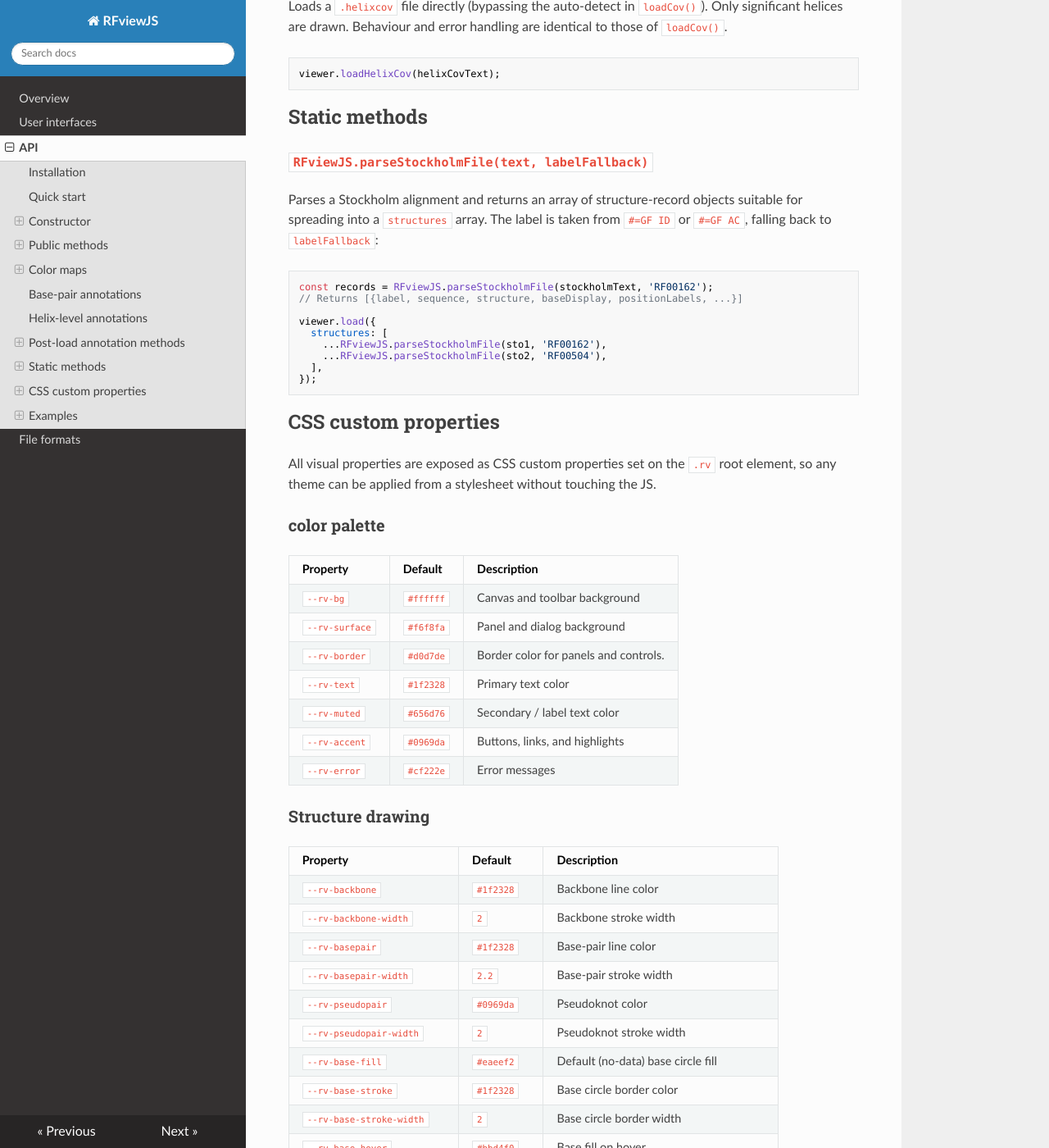
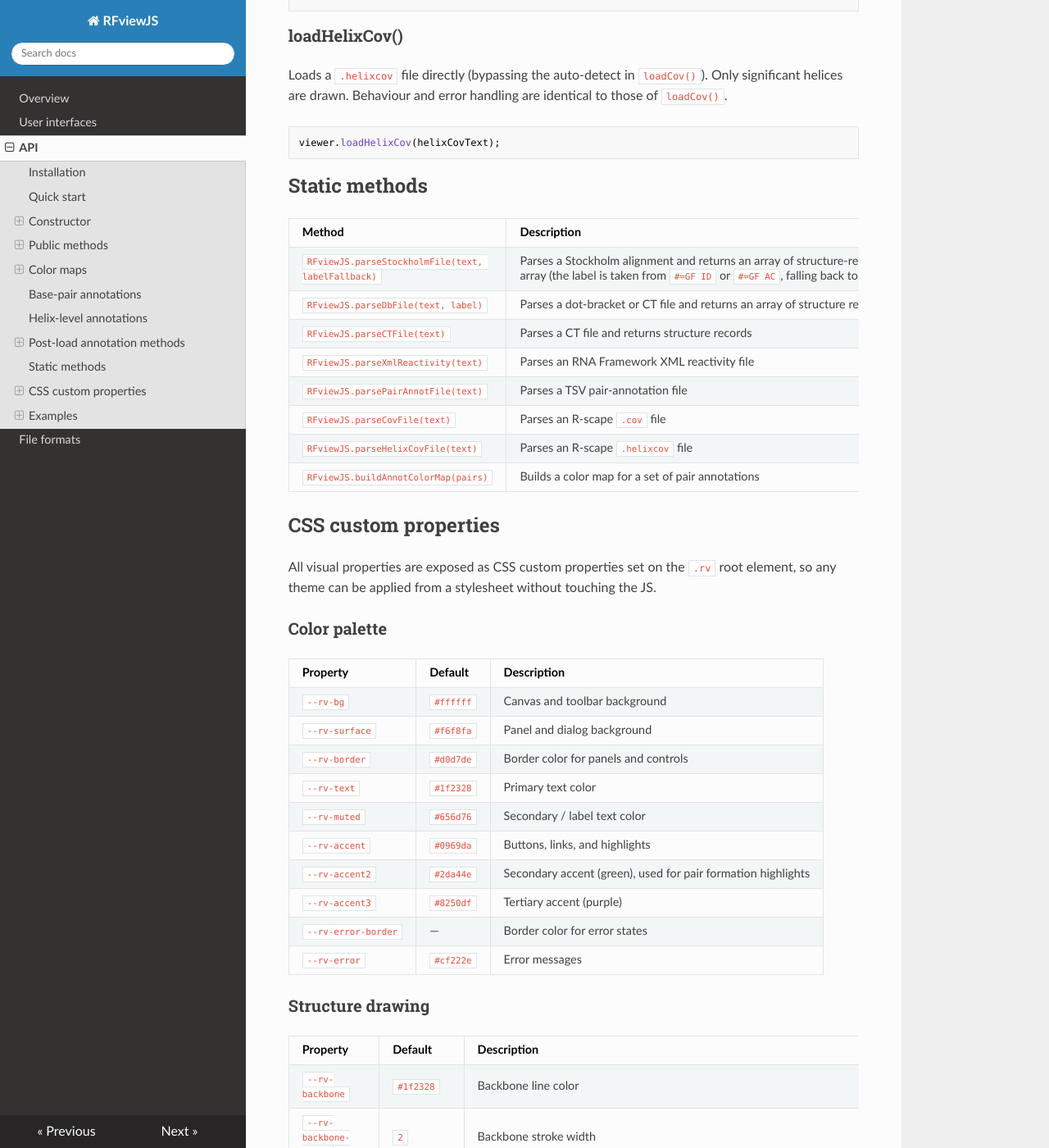
Before and after one commit to dincarnato/RFviewJS-docs, an MkDocs documentation site: the page built from docs/api.md, in a window 1280 px wide and 1400 px high, scrolled down 9437 px. Shown: the whole window at 82% size. Built offline with MkDocs 1.6.1, drawn with Linux system fonts in a browser that asks for light colours; nearby versions of some CDN libraries; old or Windows-style settings are respelled for this version of MkDocs; some of the changed text lies outside the part shown.

Commit message:
Updated docs ahead of v1.1.0

````diff
--- a/docs/api.md
+++ b/docs/api.md
@@ -69,7 +69,8 @@ const viewer = new RFviewJS(container, options);
 | `showIndices` | `boolean` | `true` | Shows position index labels |
 | `showColors` | `boolean` | `true` | Shows reactivity colors to bases on load (see `colorMap` below) |
 | `showPairAnnotations` | `boolean` | `true` | Shows base-pair/helix-level annotation boxes on load |
-| `showR3d` | `boolean` | `true` | Shows CaCoFold-R3D annotations (when present) on load |
+| `showInsets` | `boolean` | `true` | Shows inset panels of non-nested interactions for Stockholm structures on load |
+| `showLabels` | `boolean` | `true` | Shows labels of SS_cons annotations for Stockholm structures on load |
 | `showSsEnds` | `boolean` | `false` | Shows single-stranded (unstructured) nucleotides at either ends of a structure (off by default) |
 | `transitionDuration` | `numeric` | `600` | Duration (in ms) of the transition when switching between alternative structures that share the same sequence |
 | `buttons` | `object` \| `false` | all on | Fine-grained toolbar control (see [Toolbar buttonw](#toolbar-buttons) below) |
@@ -103,7 +104,8 @@ const viewer = new RFviewJS(container, {
     colorMap:        true,   // Toggle display reactivities
     pairAnnotations: true,   // Toggle display base-pair/helix-level annotations
     pseudoknots:     true,   // Toggle display pseudoknots
-    r3d:             true,   // Toggle display CaCoFold-R3D annotations (when present)
+    insets:          true,   // Toggle display of inset panels (Stockholm structures)
+    labels:          true,   // Toggle display of labels from SS_cons annotation lines (Stockholm structures)
     ssEnds:          true,   // Toggle display single-stranded bases at either ends of a structure (when present)
     layout:          true,   // Structure rendering layout switching
     toolbarPos:      true,   // Toolbar repositioning
@@ -126,7 +128,8 @@ Omitted keys default to `true`. Setting `buttons: false` is equivalent to settin
 | `setShowIndices()` | `bool` | Shows or hides position index labels |
 | `setShowColors()` | `bool` | Toggles reactivity coloring |
 | `setShowPairAnnotations()` | `bool` | Toggles base-pair/helix-level annotation boxes |
-| `setShowR3d()` | `bool` | Toggles CaCoFold-R3D annotations |
+| `setShowInsets()` | `bool` | Toggles inset panels for non-nested interactions (Stockholm structures) |
+| `setShowLabels()` | `bool` | Toggles labels for SS_cons annotation lines (Stockholm structures) |
 | `setShowSsEnds()` | `bool` | Toggles rendering of single-stranded nucleotides at either ends of a structure |
 | `setLayoutAlgorithm()` | `algorithm` | Switches the RNA structure rendering algorithm (`'auto'`, `'radiate'`, or `'naview'`) and re-renders |
 | `fetchRfam()` | `id` | Fetches a Stockholm alignment from Rfam by family ID (e.g., `'RF00162'`) and loads it |
@@ -205,7 +208,7 @@ viewer.load({ stockholmText: stockholmFileText, label: 'RF00162' });
 viewer.load({ fileText: structureFileText });
 ```
 
-When `label` is provided, it overrides the name extracted from the file (e.g., `#=GF ID` or `#=GF AC` for Stockholm files). If the file contains multiple records, the label is suffixed with `(1)`, `(2)`, and so on.
+When `label` is provided, it overrides the name extracted from the file (e.g., `#=GF AC` or `#=GF ID` for Stockholm files). If the file contains multiple records, the label is suffixed with `(1)`, `(2)`, and so on.
 
 Stockholm files are parsed into a consensus structure. The alignment view (conservation colors, alignment track) is shown alongside the structure diagram. Gap-only columns are filtered out. Position labels are remapped so that covariation data loaded afterwards aligns correctly. For additional details, please see __[Visualization of structures from Stockholm alignments](https://rfviewjs-docs.readthedocs.io/en/latest/interfaces/#visualization-of-structures-from-stockholm-alignments)__.
 
@@ -425,21 +428,16 @@ viewer.loadHelixCov(helixCovText);
 
 ## Static methods
 
-### `RFviewJS.parseStockholmFile(text, labelFallback)`
-
-Parses a Stockholm alignment and returns an array of structure-record objects suitable for spreading into a `structures` array. The label is taken from `#=GF ID` or `#=GF AC`, falling back to `labelFallback`:
-
-```js
-const records = RFviewJS.parseStockholmFile(stockholmText, 'RF00162');
-// Returns [{label, sequence, structure, baseDisplay, positionLabels, ...}]
-
-viewer.load({
-  structures: [
-    ...RFviewJS.parseStockholmFile(sto1, 'RF00162'),
-    ...RFviewJS.parseStockholmFile(sto2, 'RF00504'),
-  ],
-});
-```
+| Method | Description |
+|--------|-------------|
+| `RFviewJS.parseStockholmFile(text, labelFallback)` | Parses a Stockholm alignment and returns an array of structure-record objects suitable for spreading into a `structures` array (the label is taken from `#=GF ID` or `#=GF AC`, falling back to `labelFallback`) |
+| `RFviewJS.parseDbFile(text, label)` | Parses a dot-bracket or CT file and returns an array of structure records |
+| `RFviewJS.parseCTFile(text)` | Parses a CT file and returns structure records |
+| `RFviewJS.parseXmlReactivity(text)` | Parses an RNA Framework XML reactivity file |
+| `RFviewJS.parsePairAnnotFile(text)` | Parses a TSV pair-annotation file |
+| `RFviewJS.parseCovFile(text)` | Parses an R-scape `.cov` file |
+| `RFviewJS.parseHelixCovFile(text)` | Parses an R-scape `.helixcov` file |
+| `RFviewJS.buildAnnotColorMap(pairs)` | Builds a color map for a set of pair annotations |
 
 
 ## CSS custom properties
@@ -447,16 +445,19 @@ viewer.load({
 All visual properties are exposed as CSS custom properties set on the `.rv` root element, so any theme can be applied from a stylesheet without touching the JS.
 
 
-### color palette
+### Color palette
 
 | Property | Default | Description |
 |---|---|---|
 | `--rv-bg` | `#ffffff` | Canvas and toolbar background |
 | `--rv-surface` | `#f6f8fa` | Panel and dialog background |
-| `--rv-border` | `#d0d7de` | Border color for panels and controls. |
+| `--rv-border` | `#d0d7de` | Border color for panels and controls |
 | `--rv-text` | `#1f2328` | Primary text color |
 | `--rv-muted` | `#656d76` | Secondary / label text color |
 | `--rv-accent` | `#0969da` | Buttons, links, and highlights |
+| `--rv-accent2` | `#2da44e` | Secondary accent (green), used for pair formation highlights |
+| `--rv-accent3` | `#8250df` | Tertiary accent (purple) |
+| `--rv-error-border` | — | Border color for error states |
 | `--rv-error` | `#cf222e` | Error messages |
 
 
@@ -479,19 +480,35 @@ All visual properties are exposed as CSS custom properties set on the `.rv` root
 | `--rv-base-label-font` | `monospace` | Nucleotide letter font |
 | `--rv-base-label-font-size` | `13` | Nucleotide letter size in px |
 | `--rv-base-index-color` | `#656d76` | Position index label color |
+| `--rv-base-index-font` | `monospace` | Font family for position index labels |
 | `--rv-base-index-font-size` | `12` | Position index label size in px |
 | `--rv-base-index-offset` | `26` | Distance from base centre to index label |
+| `--rv-noncanon-dot-r` | `4.5` | Radius of the dot drawn for non-canonical base pairs |
+| `--rv-pair-break` | `#ef4444` | Color of base-pairs lost between start and end structure (sharing same sequence) during the animated structure transition |
+| `--rv-pair-form` | `#22c55e` | Color of base-pairs gained between start and end structure (sharing same sequence) during the animated structure transition |
+| `--rv-rot-line` | `#0969da80` | Color of the rotation axis line shown during helix rotation |
+| `--rv-rot-ring` | `#0969da20` | Color of the rotation handle ring shown during helix rotation |
+
+
+### Insets for non-nested interactions
+
+| Property | Default | Description |
+|---|---|---|
+| `--rv-inset-max-width` | `120px` | Maximum width of inset panels (automatically set to 1/20th of the canvas width at render time, overriding this default) |
+| `--rv-inset-min-width` | `80px` | Minimum width of inset panels |
+| `--rv-inset-hover-glow` | `8px` | Glow radius of bases in the main structure when hovering over an inset panel |
 
 
 ### Base-pair annotations
 
 | Property | Default | Description |
 |---|---|---|
-| `--rv-pair-annot-opacity` | `0.3` | Default fill opacity for annotation boxes |
+| `--rv-pair-annot-opacity` | `0.5` | Default fill opacity for annotation boxes |
 | `--rv-pair-annot-stroke-width` | `1.5` | Default border width for annotation boxes |
 | `--rv-pair-annot-padding` | `16` | Default padding around pairs in scene units |
-| `--rv-helix-annot-padding` | `21` | Padding for helix-level annotation boxes |
-| `--rv-helix-annot-color` | `#ef4444` | Helix-level annotation box color |
+| `--rv-helix-annot-opacity` | `0.5` | Default fill opacity for helix-level annotation boxes |
+| `--rv-helix-annot-padding` | `25` | Padding for helix-level annotation boxes |
+| `--rv-helix-annot-color` | `#aff0a8` | Helix-level annotation box color |
 
 Several CSS stylesheet examples are available from the [Git repository](https://github.com/dincarnato/rfviewjs) (under `css/`).
 
````
Also changed, not shown: other parts of docs/api.md (+3 -3 lines), docs/interfaces.md (+3 -0 lines).
